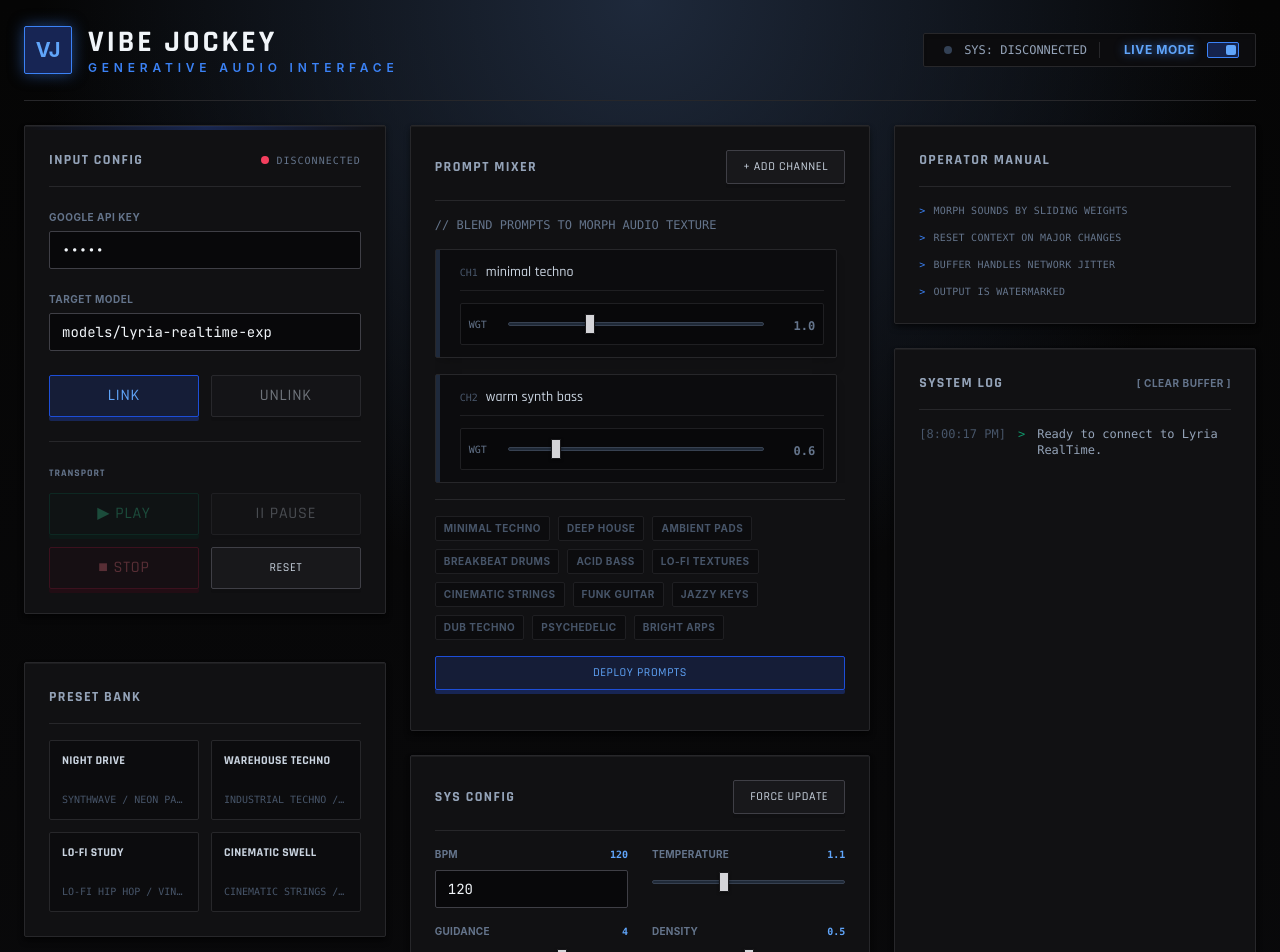
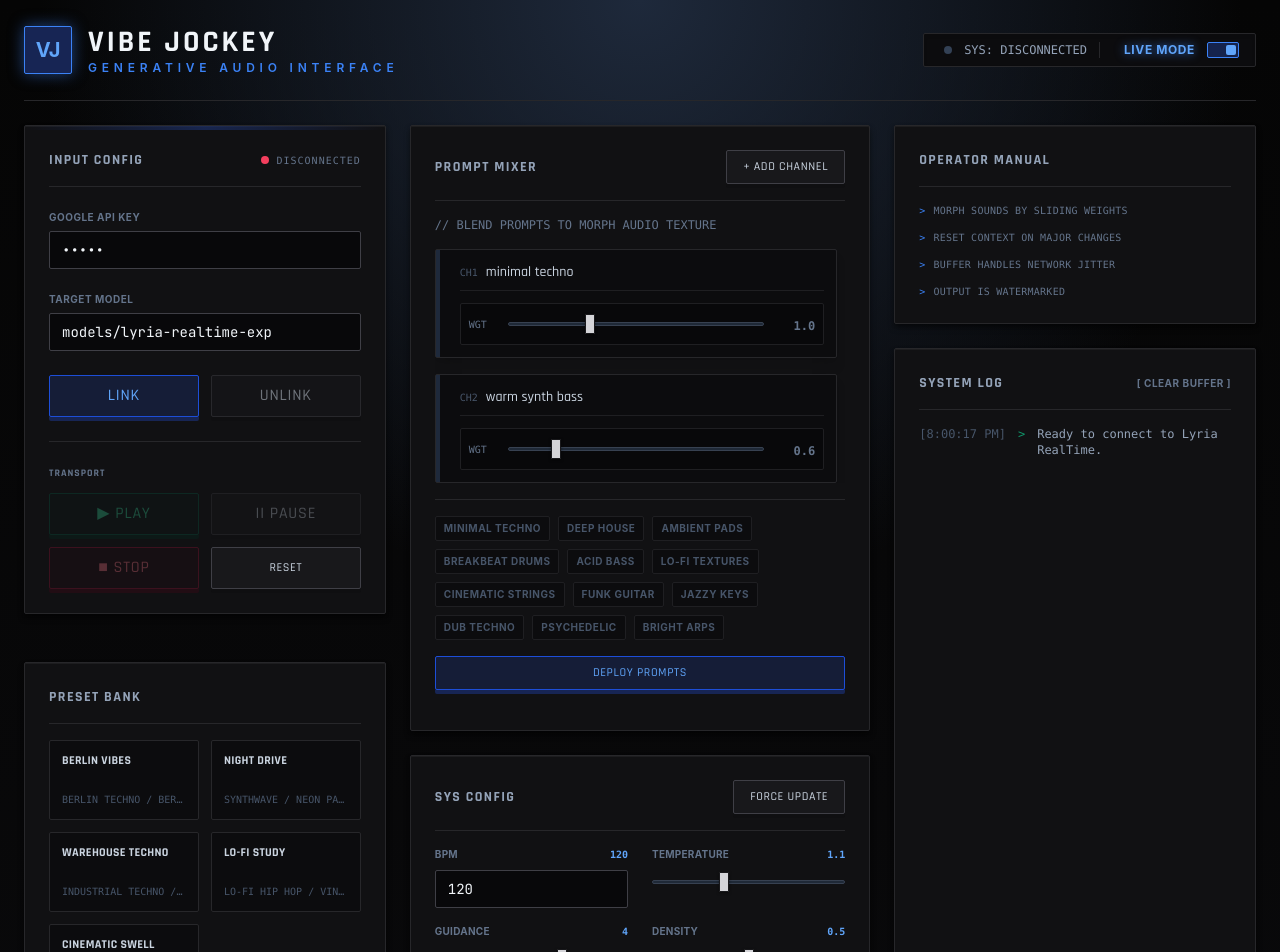
Before and after one commit to leezter/VibeJockey, a React (Vite) app: page / in a window 1280 px wide. Shown: the top 952 px of the page. Built offline with nearby package versions, Linux system fonts and the light colour scheme; no server answers.

Commit message:
Fixed minor bugs and updated .md files

```diff
--- a/src/components/PresetPanel.tsx
+++ b/src/components/PresetPanel.tsx
@@ -1,6 +1,14 @@
 import type { WeightedPrompt } from '../lib/lyria/types';
 
 const presets: { label: string; prompts: WeightedPrompt[] }[] = [
+  {
+    label: 'Berlin Vibes',
+    prompts: [
+      { id: crypto.randomUUID(), text: 'Berlin techno', weight: 0.3 },
+      { id: crypto.randomUUID(), text: 'Berlin deep house', weight: 1.4 },
+      { id: crypto.randomUUID(), text: 'Berlin tech house', weight: 2.0 },
+    ],
+  },
   {
     label: 'Night drive',
     prompts: [
```
Also changed, not shown: 2 other files (tests, documents, lock files or other folders).
